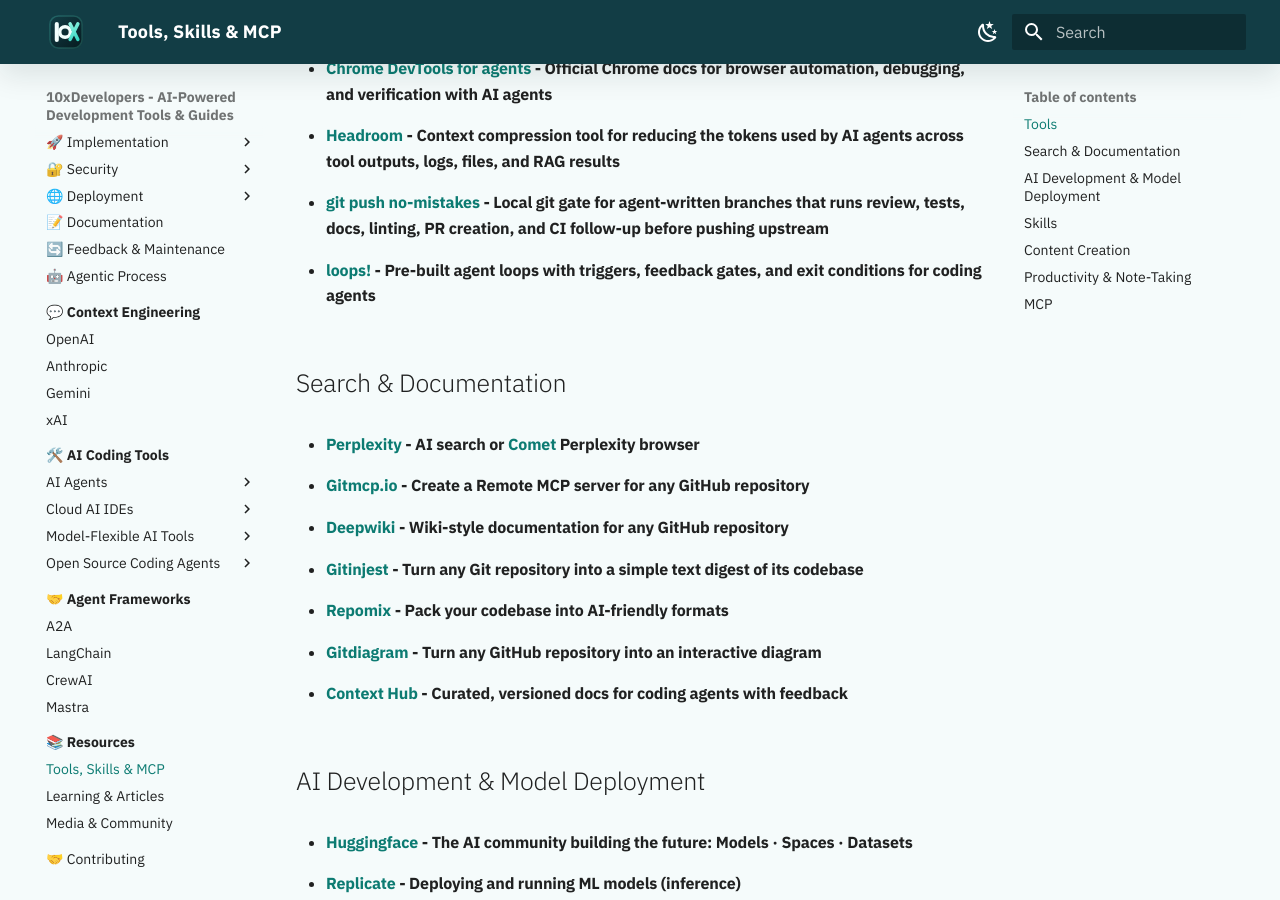
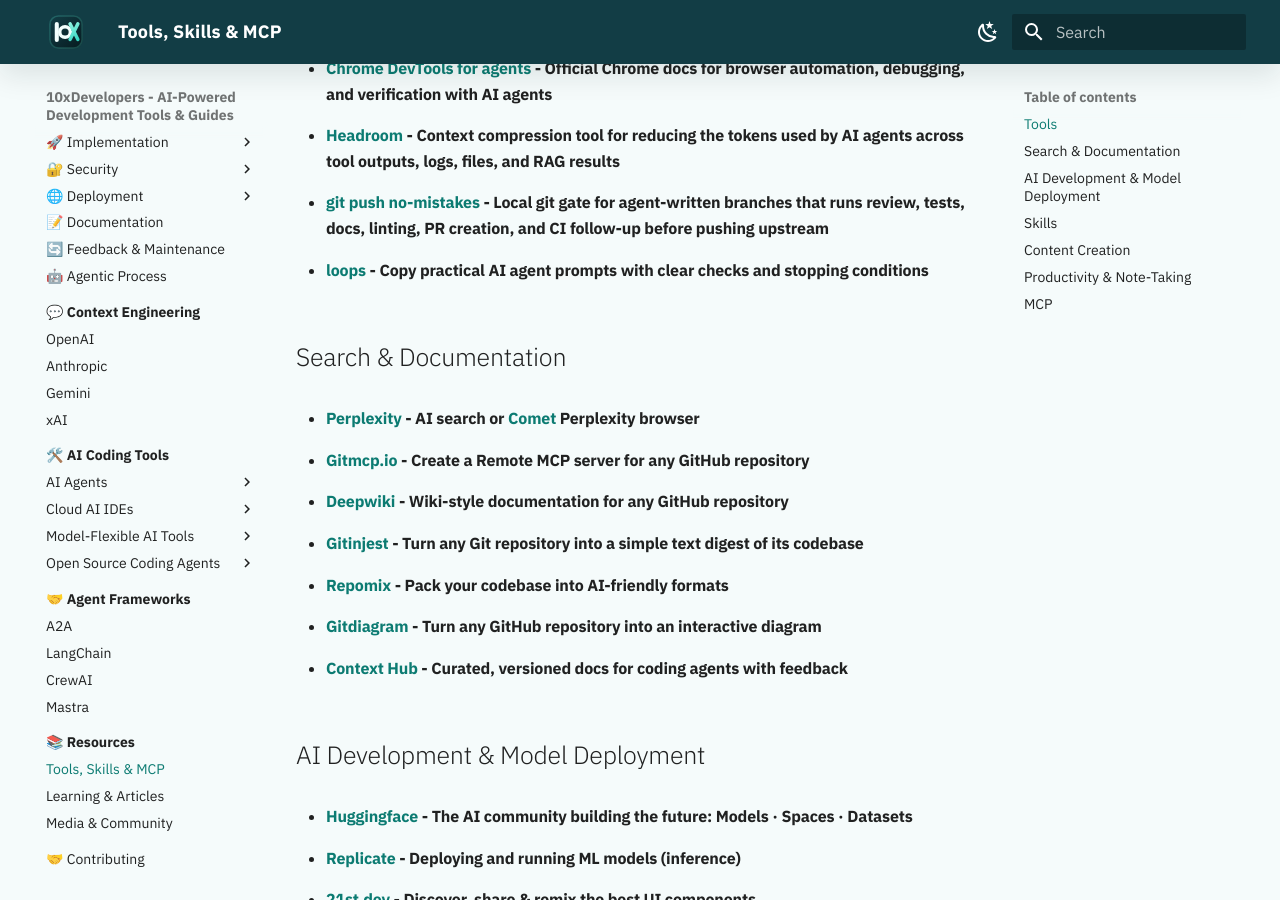
Before and after one commit to shlomoc/10xdev, an MkDocs documentation site: the page built from docs/resources/tools/index.md, in a window 1280 px wide and 900 px high, scrolled down 381 px. Built offline with MkDocs 1.6.1 and Material for MkDocs 9.7.7, drawn with Linux system fonts in a browser that asks for light colours.

Commit message:
docs: update community and tools resources with new links and descriptions

```diff
--- a/docs/resources/tools/index.md
+++ b/docs/resources/tools/index.md
@@ -9,7 +9,7 @@ Directories, discovery tools, model deployment platforms, and MCP resources for
 * #### [Chrome DevTools for agents](https://developer.chrome.com/docs/devtools/agents) - Official Chrome docs for browser automation, debugging, and verification with AI agents
 * #### [Headroom](https://github.com/chopratejas/headroom) - Context compression tool for reducing the tokens used by AI agents across tool outputs, logs, files, and RAG results
 * #### [git push no-mistakes](https://kunchenguid.github.io/no-mistakes/) - Local git gate for agent-written branches that runs review, tests, docs, linting, PR creation, and CI follow-up before pushing upstream
-* #### [loops!](https://loops.elorm.xyz/) - Pre-built agent loops with triggers, feedback gates, and exit conditions for coding agents
+* #### [loops](https://signals.forwardfuture.ai/loop-library/) - Copy practical AI agent prompts with clear checks and stopping conditions
 
 ## Search & Documentation
 
```
Also changed, not shown: docs/resources/community/index.md (+1 -1 lines).
